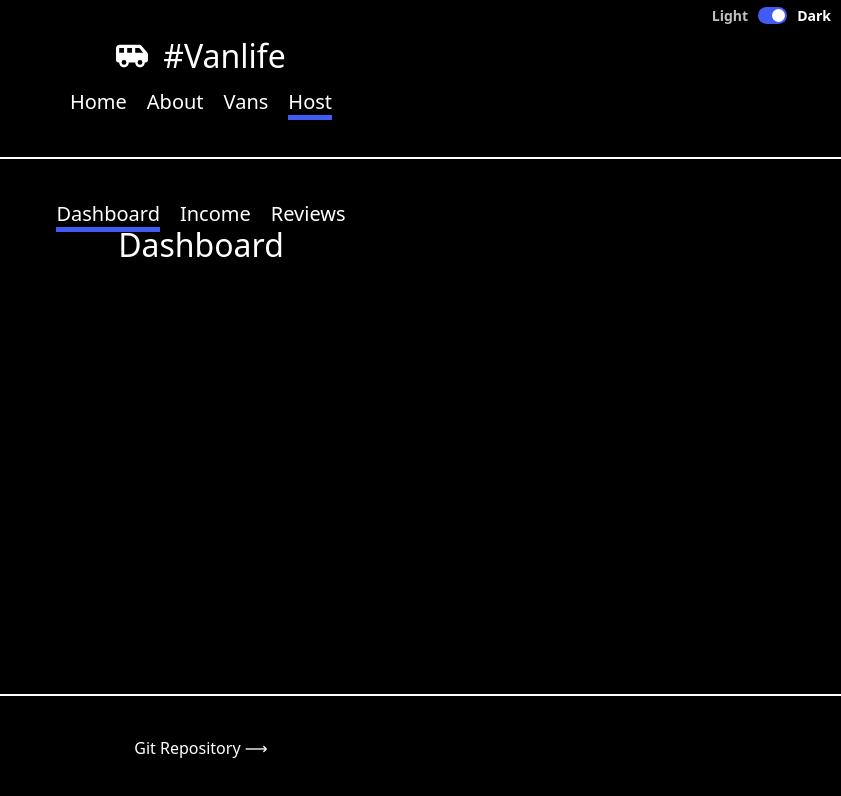
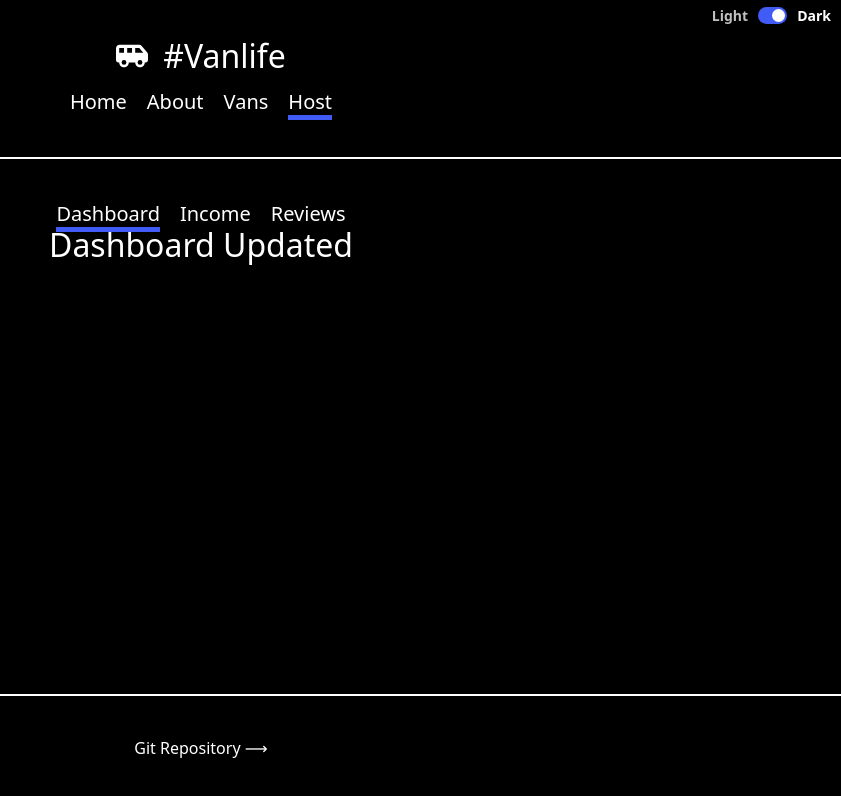
Before and after one commit to chrisnajman/vanlife, a React (Vite) app: page /vanlife/host in a window 1280 px wide. Shown: the top 796 px of the page, without its empty margins (439-1280 px from the left). Built offline with nearby package versions, Linux system fonts and the light colour scheme; what miragejs would draw is missing.

Commit message:
Dashboard.jsx updated

```diff
--- a/src/pages/host/Dashboard.jsx
+++ b/src/pages/host/Dashboard.jsx
@@ -1,5 +1,5 @@
 function Dashboard() {
-  return <h1>Dashboard</h1>
+  return <h1>Dashboard Updated</h1>
 }
 
 export default Dashboard
```
